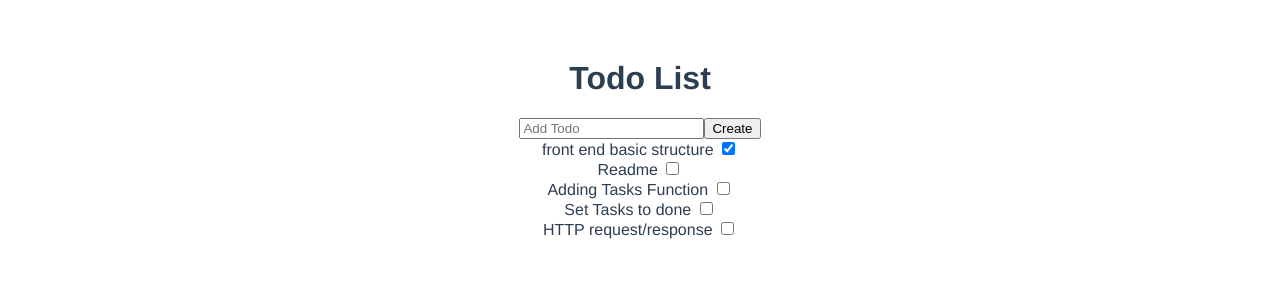
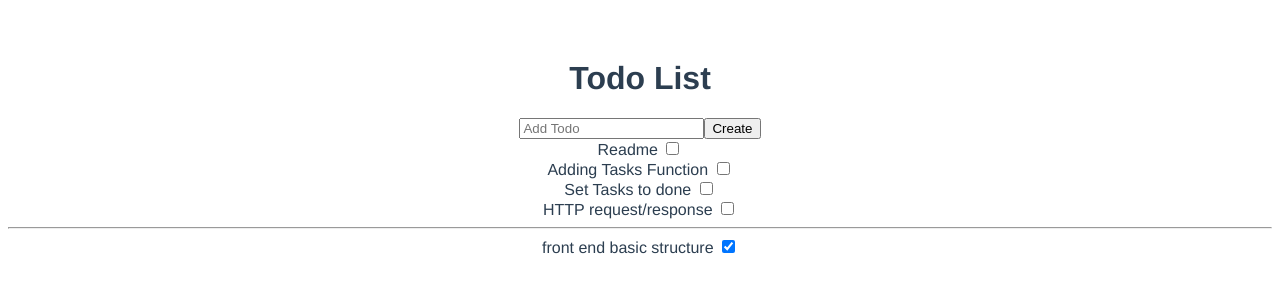
Before and after one commit to 0x3fc/todo-list, a Vue app: page / in a window 1280 px wide. Both pictures are taken after a click on the checkbox 728 px from the left and 148 px from the top of the page. Shown: the top 300 px of the page. Built offline with nearby package versions, Linux system fonts and the light colour scheme.

Commit message:
TDLS-1: Split Undone and Done

```diff
--- a/src/components/TodoItems.vue
+++ b/src/components/TodoItems.vue
@@ -1,6 +1,10 @@
 <template>
     <div>
-        <div v-for="(item, index) in todo" :key="index">
+        <div v-for="item in todoUndone" :key="item.id">
+            {{ item.task }} <input type="checkbox" v-model="item.done"/>
+        </div>
+        <hr>
+        <div v-for="item in todoDone" :key="item.id">
             {{ item.task }} <input type="checkbox" v-model="item.done"/>
         </div>
     </div>
@@ -11,7 +15,8 @@ import { mapGetters } from 'vuex';
 
 export default {
     computed: mapGetters({
-        todo: "getTodo",
+        todoUndone: "getTodoUndone",
+        todoDone: "getTodoDone",
     })
 }
 </script>
--- a/src/store.js
+++ b/src/store.js
@@ -14,8 +14,11 @@ const store = new Vuex.Store({
         ]
     },
     getters: {
-        getTodo(state) {
-            return state.todo;
+        getTodoUndone(state) {
+            return state.todo.filter(todo => !todo.done);
+        },
+        getTodoDone(state) {
+            return state.todo.filter(todo => todo.done);
         }
     },
     mutations: {
```
